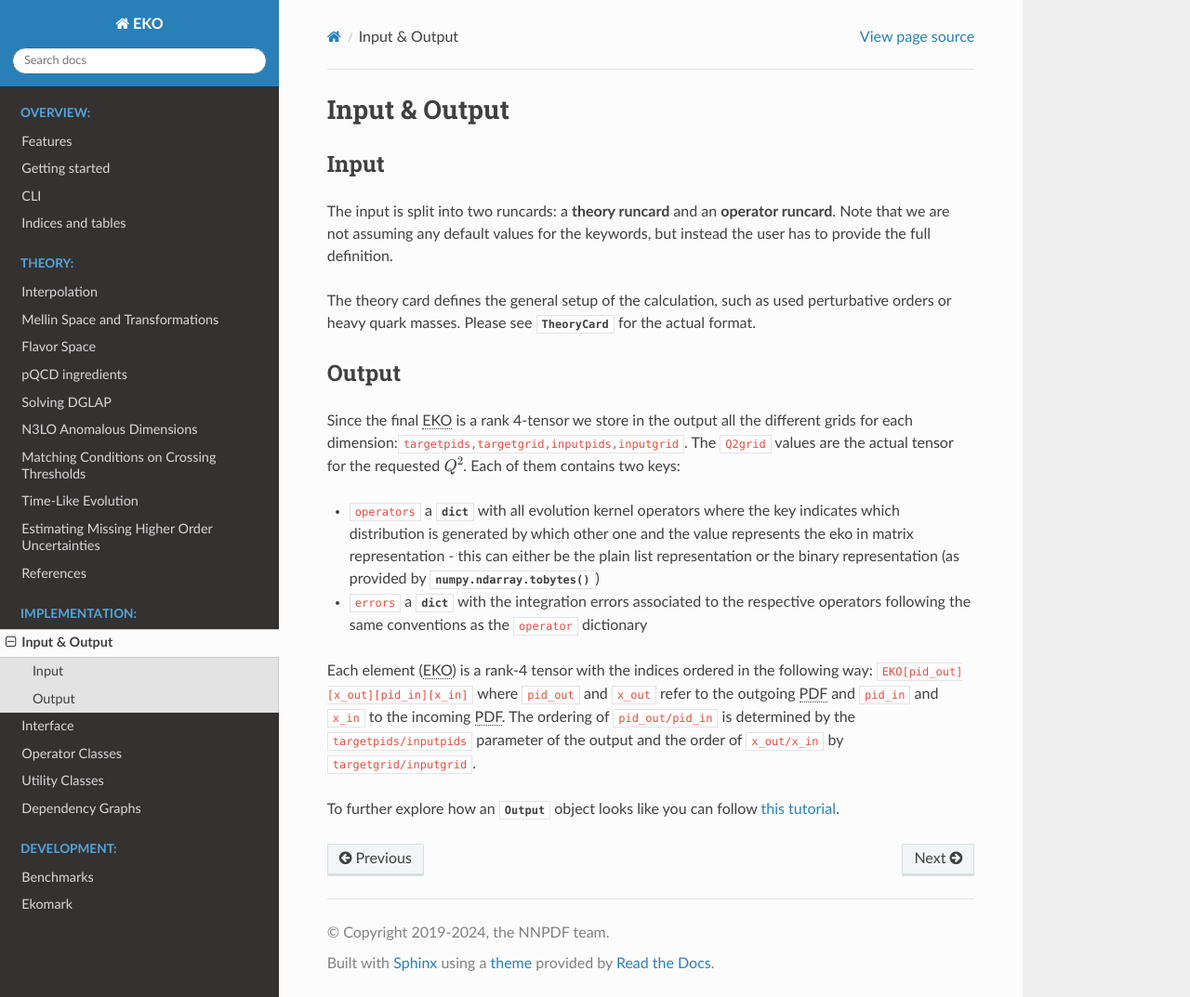
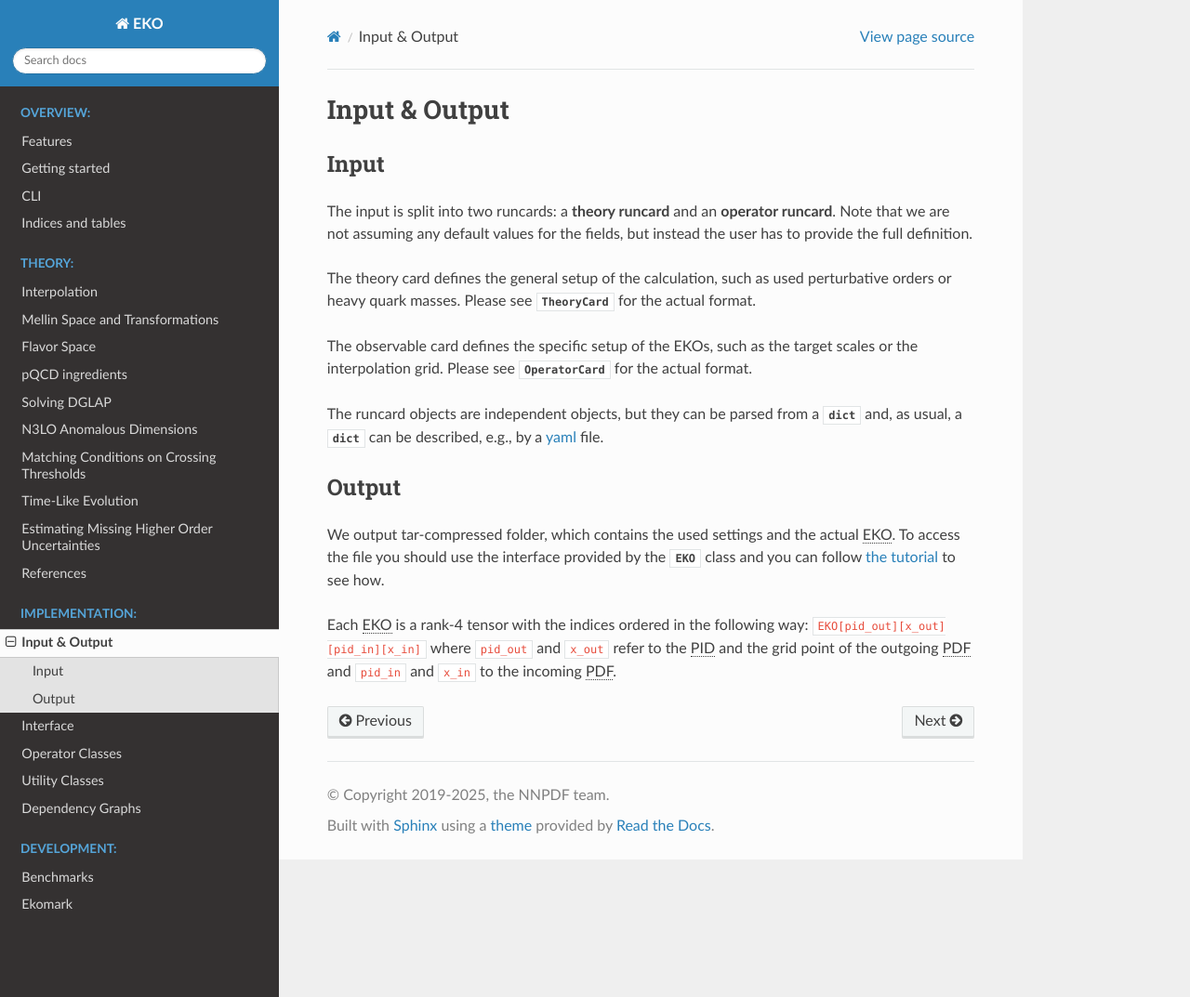
Before and after one commit to NNPDF/eko, a Sphinx documentation site: the page built from doc/source/code/IO.rst, in a window 1280 px wide and 1073 px high. Shown: the whole window at 93% size. Built offline with Sphinx 7.4.7 and the Read the Docs theme 3.1.0, drawn with Linux system fonts in a browser that asks for light colours; pages that are not in the unit, such as notebooks, are missing from menus.

Commit message:
Improve IO docs and add other minor fixes

```diff
--- a/doc/source/code/IO.rst
+++ b/doc/source/code/IO.rst
@@ -5,36 +5,25 @@ Input
 -----
 
 The input is split into two runcards: a **theory runcard** and an **operator runcard**.
-Note that we are not assuming any default values for the keywords, but instead the user has to provide
+Note that we are not assuming any default values for the fields, but instead the user has to provide
 the full definition.
 
 The theory card defines the general setup of the calculation, such as used perturbative orders or heavy quark masses.
 Please see :class:`~eko.io.runcards.TheoryCard` for the actual format.
 
-.. Operator Runcard
-.. ^^^^^^^^^^^^^^^^
+The observable card defines the specific setup of the EKOs, such as the target scales or the interpolation grid.
+Please see :class:`~eko.io.runcards.OperatorCard` for the actual format.
 
-.. .. autoclass:: eko.io.runcards::OperatorCard
-..    :members:
-..    :no-index:
+The runcard objects are independent objects, but they can be parsed from a :py:obj:`dict` and, as usual, a :py:obj:`dict`
+can be described, e.g., by a `yaml <https://github.com/yaml/pyyaml>`_ file.
 
 Output
 ------
 
+We output tar-compressed folder, which contains the used settings and the actual |EKO|.
+To access the file you should use the interface provided by the :class:`~eko.io.struct.EKO` class and
+you can follow :doc:`the tutorial </overview/tutorials/output>` to see how.
 
-Since the final |EKO| is a rank 4-tensor we store in the output all the different grids
-for each dimension:``targetpids,targetgrid,inputpids,inputgrid``.
-The ``Q2grid`` values are the actual tensor for the requested :math:`Q^2`. Each of them contains two keys:
-
-- ``operators`` a :py:obj:`dict` with all evolution kernel operators where the key indicates which distribution is generated by which other one
-  and the value represents the eko in matrix representation - this can either be the plain list representation or the binary representation
-  (as provided by :py:meth:`numpy.ndarray.tobytes`)
-- ``errors`` a :py:obj:`dict` with the integration errors associated to the respective operators following the same conventions as
-  the ``operator`` dictionary
-
-Each element (|EKO|) is a rank-4 tensor with the indices ordered in the following way: ``EKO[pid_out][x_out][pid_in][x_in]`` where ``pid_out`` and ``x_out``
-refer to the outgoing |PDF| and ``pid_in`` and ``x_in`` to the incoming |PDF|. The ordering of ``pid_out/pid_in`` is determined by the ``targetpids/inputpids``
-parameter of the output and the order of ``x_out/x_in`` by ``targetgrid/inputgrid``.
-
-To further explore how an :class:`~eko.output.Output` object looks like
-you can follow :doc:`this tutorial </overview/tutorials/output>`.
+Each |EKO| is a rank-4 tensor with the indices ordered in the following way: ``EKO[pid_out][x_out][pid_in][x_in]``
+where ``pid_out`` and ``x_out`` refer to the |PID| and the grid point
+of the outgoing |PDF| and ``pid_in`` and ``x_in`` to the incoming |PDF|.
--- a/doc/source/conf.py
+++ b/doc/source/conf.py
@@ -24,7 +24,7 @@ here = pathlib.Path(__file__).absolute().parent
 # -- Project information -----------------------------------------------------
 
 project = "EKO"
-copyright = "2019-2024, the NNPDF team"  # pylint: disable=redefined-builtin
+copyright = "2019-2025, the NNPDF team"  # pylint: disable=redefined-builtin
 author = "NNPDF team"
 
 # The short X.Y version
--- a/doc/source/refs.bib
+++ b/doc/source/refs.bib
@@ -1051,13 +1051,16 @@
 
 @article{Falcioni:2024qpd,
     author = "Falcioni, G. and Herzog, F. and Moch, S. and Pelloni, A. and Vogt, A.",
-    title = "{Four-loop splitting functions in QCD -- The gluon-gluon case --}",
+    title = "{Four-loop splitting functions in QCD \textendash{} the gluon-gluon case \textendash{}}",
     eprint = "2410.08089",
     archivePrefix = "arXiv",
     primaryClass = "hep-ph",
     reportNumber = "ZU-TH 47/24, DESY-24-144, LTH 1384",
-    month = "10",
-    year = "2024"
+    doi = "10.1016/j.physletb.2024.139194",
+    journal = "Phys. Lett. B",
+    volume = "860",
+    pages = "139194",
+    year = "2025"
 }
 
 @article{Ablinger:2024xtt,
@@ -1076,11 +1079,14 @@
 
 @article{Falcioni:2024xyt,
     author = "Falcioni, G. and Herzog, F. and Moch, S. and Pelloni, A. and Vogt, A.",
-    title = "{Four-loop splitting functions in QCD -- The quark-to-gluon case}",
+    title = "{Four-loop splitting functions in QCD \textendash{} The quark-to-gluon case}",
     eprint = "2404.09701",
     archivePrefix = "arXiv",
     primaryClass = "hep-ph",
     reportNumber = "ZU-TH 20/24, DESY-24-053, LTH 1367",
-    month = "4",
+    doi = "10.1016/j.physletb.2024.138906",
+    journal = "Phys. Lett. B",
+    volume = "856",
+    pages = "138906",
     year = "2024"
 }
```
Also changed, not shown: .pre-commit-config.yaml.
